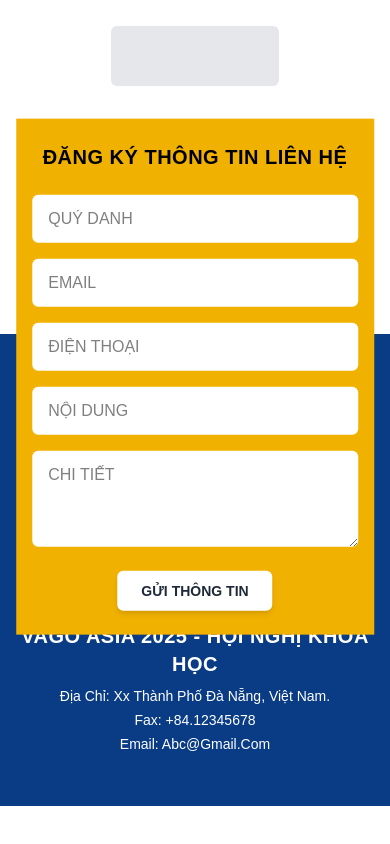
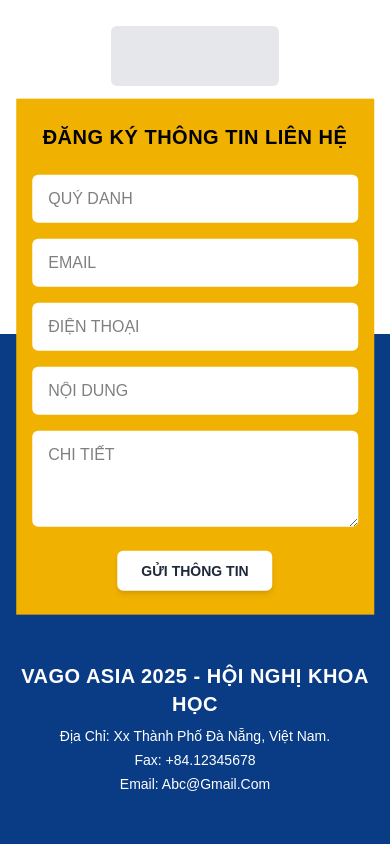
Before and after one commit to NguyenThinhDatEng/LandingPageConference, a Vue app: page / in a window 390 px wide. Shown: the part 5134-5978 px from the top of the page. Before the commit the page ends 5940 px from the top, so only its background shows below. Built offline with nearby package versions, Linux system fonts and the light colour scheme.

Commit message:
responsive footer

```diff
--- a/src/components/Footer.vue
+++ b/src/components/Footer.vue
@@ -40,7 +40,7 @@
         </button>
       </form>
     </div>
-    <div class="bg-[#0a3c86] text-white pt-72 pb-12 text-center">
+    <div class="bg-[#0a3c86] text-white pt-82 md:pt-72 pb-12 text-center">
       <div class="text-xl md:text-2xl font-bold mb-2 tracking-wide">{{ $t('footer.conferenceTitle') }}</div>
       <div class="text-sm md:text-base mb-1">{{ $t('footer.address') }}</div>
       <div class="text-sm md:text-base mb-1">Fax: +84.12345678</div>
```
